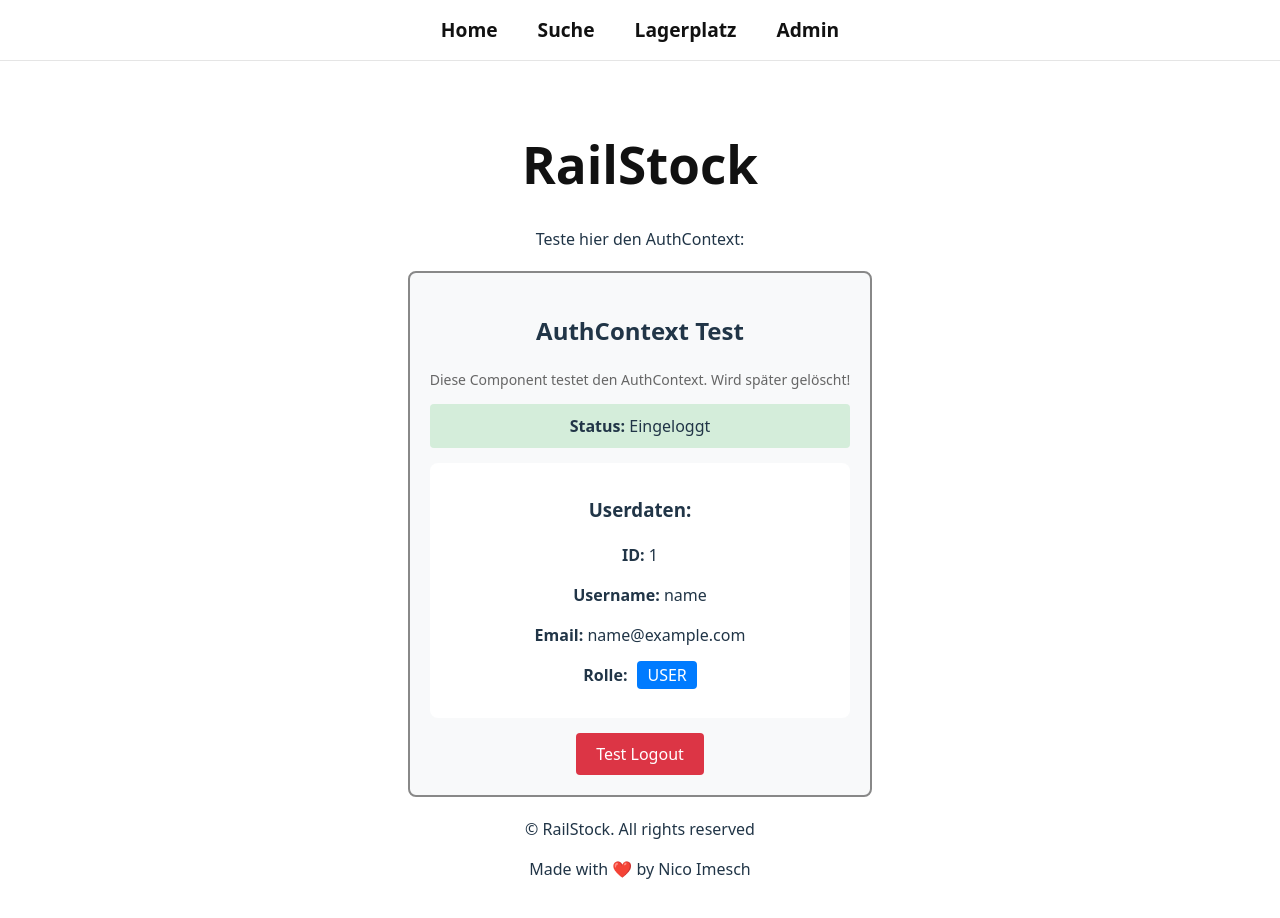
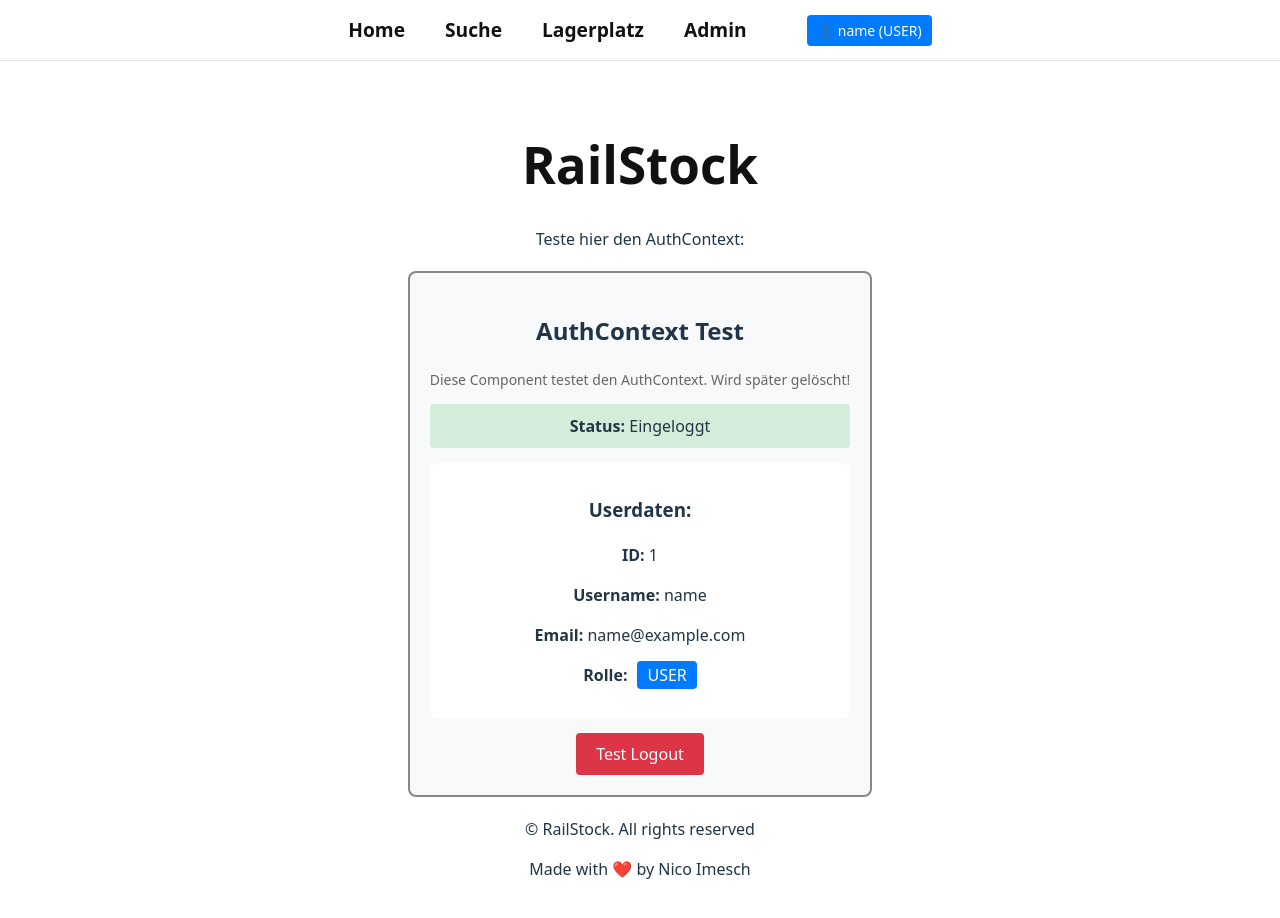
Before and after one commit to ImeschNico/RailStock-Multi-User, a React (Vite) app in the folder frontend/: page / in a window 1280 px wide. Both pictures are taken after typing "name@example.com", "Sample123" into the empty fields and a click on the button "Test Login". Shown: the top 918 px of the page. Built offline with nearby package versions, Linux system fonts and the light colour scheme.

Commit message:
feat: show logged in user in Navigation

```diff
--- a/frontend/src/Pages/Home.jsx
+++ b/frontend/src/Pages/Home.jsx
@@ -12,7 +12,7 @@ export const Home = () => {
     <div>
       <p>Teste hier den AuthContext:</p>
       {/* Test Component */}
-      <AuthTest /> {/* ← NEU! */}
+      <AuthTest />
     </div>
 
     // <div>
--- a/frontend/src/components/layout.jsx
+++ b/frontend/src/components/layout.jsx
@@ -1,5 +1,5 @@
 import React from "react";
-import { Navigation } from "./navigation";
+import Navigation from "./navigation";
 import { Outlet } from "react-router-dom";
 
 export const Layout = () => {
--- a/frontend/src/components/navigation.jsx
+++ b/frontend/src/components/navigation.jsx
@@ -1,13 +1,35 @@
-import React from "react";
+import React, { useContext } from "react";
 import { Link } from "react-router-dom";
+import { AuthContext } from "../contexts/AuthContext";
 
-export const Navigation = () => {
+const Navigation = () => {
+  //AuthContext
+  const { user, isAuthenticated } = useContext(AuthContext);
+
   return (
     <nav className="nav-bar-top">
       <Link to="/">Home</Link>
       <Link to="/suche">Suche</Link>
       <Link to="/lagerplatz">Lagerplatz</Link>
       <Link to="/admin">Admin</Link>
+
+      {/* User-Anzeige */}
+      {isAuthenticated && (
+        <span
+          style={{
+            marginLeft: "20px",
+            padding: "5px 10px",
+            background: user.role === "ADMIN" ? "#dc3545" : "#007bff",
+            color: "white",
+            borderRadius: "4px",
+            fontSize: "14px",
+          }}
+        >
+          👤 {user.username} ({user.role})
+        </span>
+      )}
     </nav>
   );
 };
+
+export default Navigation;
```
